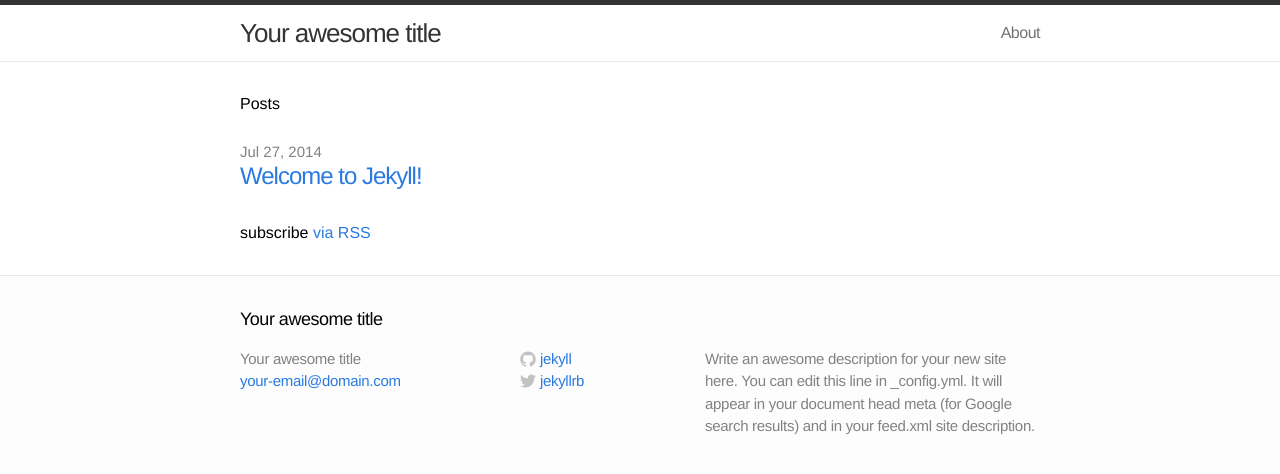
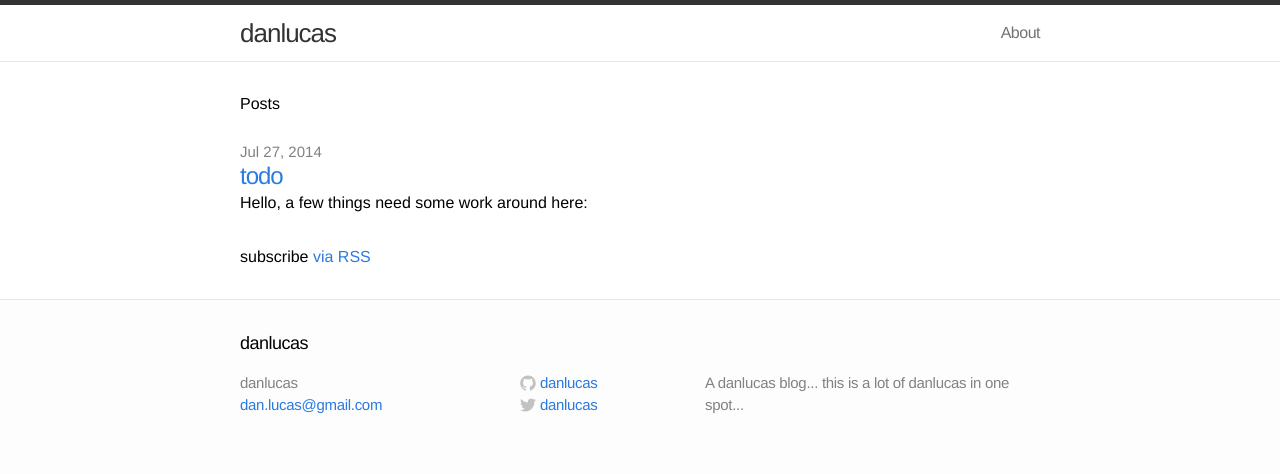
Before and after one commit to danlucas/blog, a Jekyll site: the page built from index.html, in a window 1280 px wide. Shown: the top 474 px of the page. Built offline with Jekyll 4.4.1, drawn with Linux system fonts in a browser that asks for light colours.

Commit message:
small initial posts and configuration

```diff
--- a/_config.yml
+++ b/_config.yml
@@ -1,11 +1,11 @@
 # Site settings
-title: Your awesome title
-email: your-email@domain.com
-description: "Write an awesome description for your new site here. You can edit this line in _config.yml. It will appear in your document head meta (for Google search results) and in your feed.xml site description."
+title: danlucas
+email: dan.lucas@gmail.com
+description: "A danlucas blog... this is a lot of danlucas in one spot..."
 baseurl: ""
-url: "http://yourdomain.com"
-twitter_username: jekyllrb
-github_username:  jekyll
+url: "http://danlucas.github.io"
+twitter_username: danlucas
+github_username:  danlucas
 
 # Build settings
 markdown: kramdown
--- /dev/null
+++ b/_posts/2014-07-27-todo.md
@@ -0,0 +1,16 @@
+---
+layout: post
+title: "todo"
+categories: todo
+---
+
+Hello, a few things need some work around here:
+
+* use another markup styling
+* update the styling (watch out for potential clashes between the front page and the posts themselves).
+* test codepen embeds
+* attach a pattern library
+* create a changelog
+* set up a trello board for my todos here (you don't really think I'm going to place all my todos here, do you?)
+    * This is merely a test to write a new post
+    * I am going to do the things I said though
--- a/_posts/2014-07-27-welcome-to-jekyll.markdown
+++ b/_posts/2014-07-27-welcome-to-jekyll.markdown
@@ -3,6 +3,7 @@ layout: post
 title:  "Welcome to Jekyll!"
 date:   2014-07-27 17:10:52
 categories: jekyll update
+published: false
 ---
 
 You'll find this post in your `_posts` directory - edit this post and re-build (or run with the `-w` switch) to see your changes!
--- a/css/main.css
+++ b/css/main.css
@@ -149,6 +149,8 @@ a:visited { color: #205caa; }
 .posts { list-style-type: none; }
 
 .posts li { margin-bottom: 30px; }
+/* FIXME: this becomes a problem if the homepage excerpt starts
+with a list. */
 
 .posts .post-link {
   font-size: 24px;
--- a/index.html
+++ b/index.html
@@ -11,6 +11,7 @@ layout: default
       <li>
         <span class="post-date">{{ post.date | date: "%b %-d, %Y" }}</span>
         <a class="post-link" href="{{ post.url | prepend: site.baseurl }}">{{ post.title }}</a>
+        {{ post.excerpt }}
       </li>
     {% endfor %}
   </ul>
```
Also changed, not shown: _posts/2011-03-10-sample-post.md (added, +107 -0 lines).
